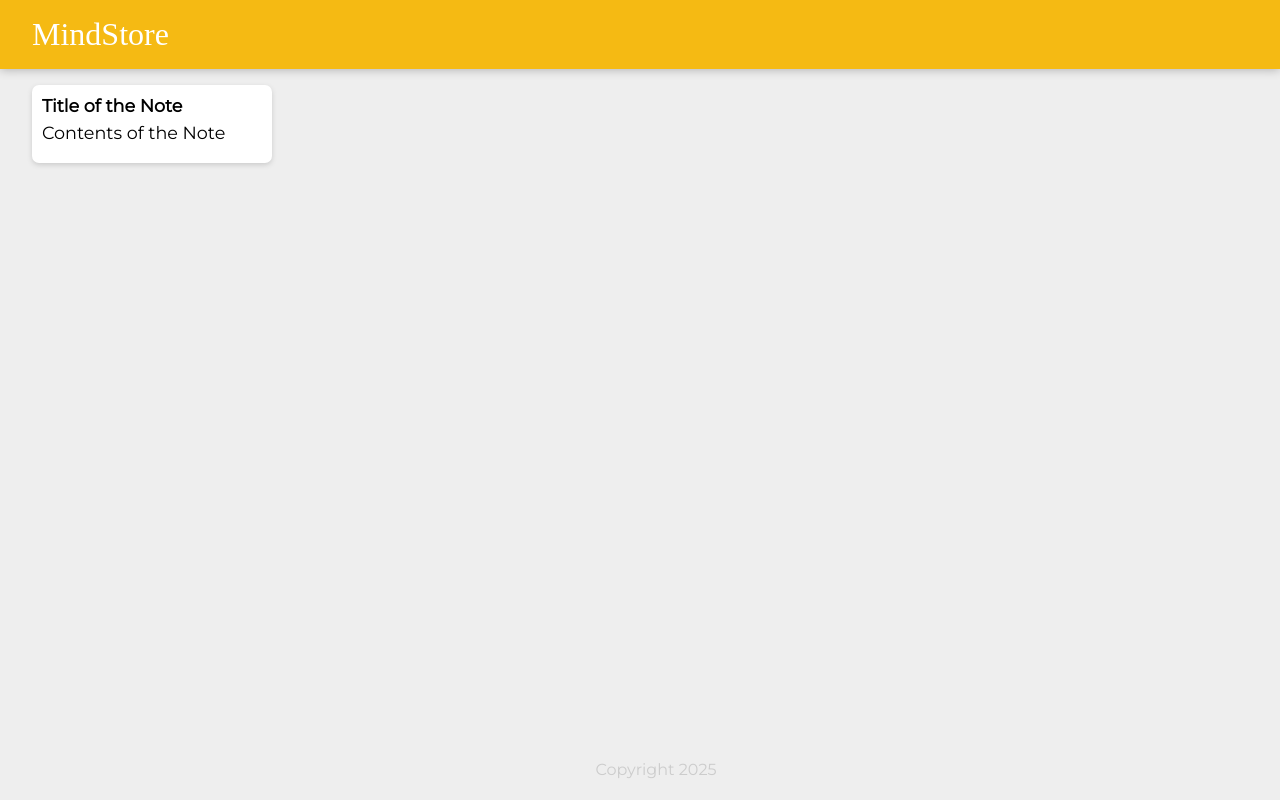
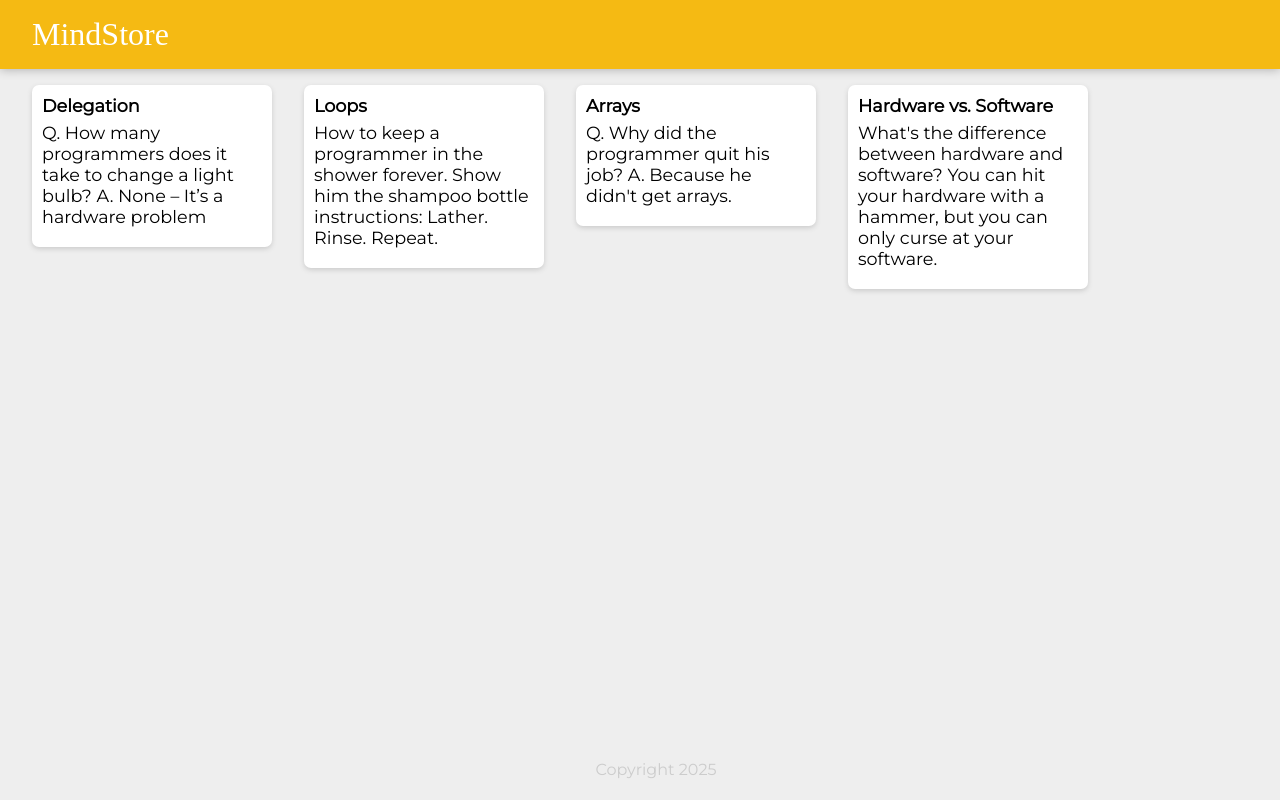
Before and after one commit to Vaibhav-G-Parmar/WebDevProjects, a React (Create React App) app in the folder App-01-MindStore/: page / in a window 1280 px wide. Built offline with nearby package versions, Linux system fonts and the light colour scheme; a web font is replaced by a local one.

Commit message:
adds more notes in the array to map and render notes components

```diff
--- a/App-01-MindStore/public/index.html
+++ b/App-01-MindStore/public/index.html
@@ -1,3 +1,5 @@
+<!-- Author: Vaibhav Parmar -->
+
 <!DOCTYPE html>
 <html lang="en">
   <head>
--- a/App-01-MindStore/public/styles.css
+++ b/App-01-MindStore/public/styles.css
@@ -1,3 +1,5 @@
+/*Author: Vaibhav Parmar*/
+
 * {
   padding: 0;
   margin: 0;
--- a/App-01-MindStore/src/components/App.jsx
+++ b/App-01-MindStore/src/components/App.jsx
@@ -1,13 +1,23 @@
+//Author: Vaibhav Parmar
+
 import React from "react";
 import Header from "./Header";
 import Footer from "./Footer";
 import Note from "./Note";
+import notes from "../notes";
 
 function App() {
   return (
     <div>
       <Header/>
-      <Note />
+      {/* Map through notes array and render Note components */}
+      {notes.map(noteRecord => (
+        <Note
+          key={noteRecord.id}
+          title={noteRecord.title}
+          content={noteRecord.content}
+        />
+      ))}
       <Footer/>
     </div>
   );
--- a/App-01-MindStore/src/components/Footer.jsx
+++ b/App-01-MindStore/src/components/Footer.jsx
@@ -1,3 +1,5 @@
+//Author: Vaibhav Parmar
+
 import React from "react";
 
 const currentYear = new Date().getFullYear();
--- a/App-01-MindStore/src/components/Header.jsx
+++ b/App-01-MindStore/src/components/Header.jsx
@@ -1,3 +1,5 @@
+//Author: Vaibhav Parmar
+
 import React from "react";
 
 function Header(){
--- a/App-01-MindStore/src/components/Note.jsx
+++ b/App-01-MindStore/src/components/Note.jsx
@@ -1,10 +1,13 @@
+//Author: Vaibhav Parmar
+
 import React from 'react'
+import notes from '../notes';
 
-const Note = () => {
+const Note = (props) => {
   return (
     <div className='note'>
-      <h1>Title of the Note</h1>
-      <p>Contents of the Note</p>
+      <h1>{props.title}</h1>
+      <p>{props.content}</p>
     </div>
   )
 }
--- /dev/null
+++ b/App-01-MindStore/src/notes.js
@@ -0,0 +1,28 @@
+const notes = [
+  {
+    key: 1,
+    title: "Delegation",
+    content:
+      "Q. How many programmers does it take to change a light bulb? A. None – It’s a hardware problem"
+  },
+  {
+    key: 2,
+    title: "Loops",
+    content:
+      "How to keep a programmer in the shower forever. Show him the shampoo bottle instructions: Lather. Rinse. Repeat."
+  },
+  {
+    key: 3,
+    title: "Arrays",
+    content:
+      "Q. Why did the programmer quit his job? A. Because he didn't get arrays."
+  },
+  {
+    key: 4,
+    title: "Hardware vs. Software",
+    content:
+      "What's the difference between hardware and software? You can hit your hardware with a hammer, but you can only curse at your software."
+  }
+];
+
+export default notes;
```
Also changed, not shown: App-01-MindStore/src/index.js (+1 -12 lines).
